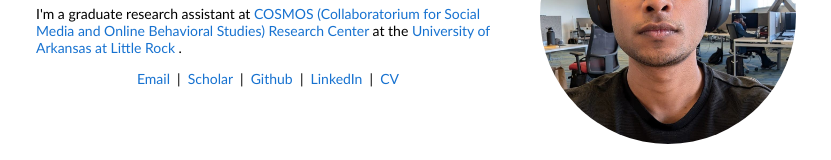
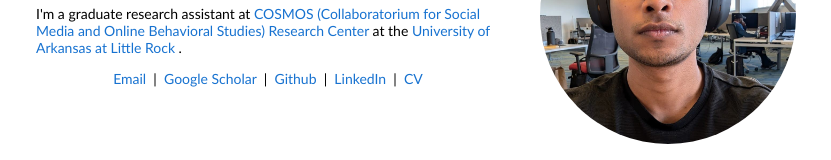
Before and after one commit to RippinBugs/rippinbugs.github.io, a plain HTML site: page index.html in a window 1280 px wide. Shown: the part 141-301 px from the top of the page, without its empty margins (224-1055 px from the left). Drawn offline with Linux system fonts and the light colour scheme.

Commit message:
Update index.html

```diff
--- a/index.html
+++ b/index.html
@@ -28,7 +28,7 @@
                 <p style="text-align:center">
                   <a href="mailto:mbhuiyan@ualr.edu">Email</a> &nbsp;|&nbsp;
                   <!-- <a href="data/JonBarron-bio.txt">Bio</a> &nbsp;/&nbsp; -->
-                  <a href="https://scholar.google.com/citations?user=dwTmlo4AAAAJ&hl=en">Scholar</a> &nbsp;|&nbsp;
+                  <a href="https://scholar.google.com/citations?user=dwTmlo4AAAAJ&hl=en">Google Scholar</a> &nbsp;|&nbsp;
                   <!-- <a href="https://twitter.com/jon_barron">Twitter</a> &nbsp;|&nbsp; -->
 				  <a href="https://github.com/RippinBugs">Github</a> &nbsp;|&nbsp;
 				  <a href="https://www.linkedin.com/in/md-monoarul-islam-bhuiyan-a5b72b246/">LinkedIn</a> &nbsp;|&nbsp;
```
